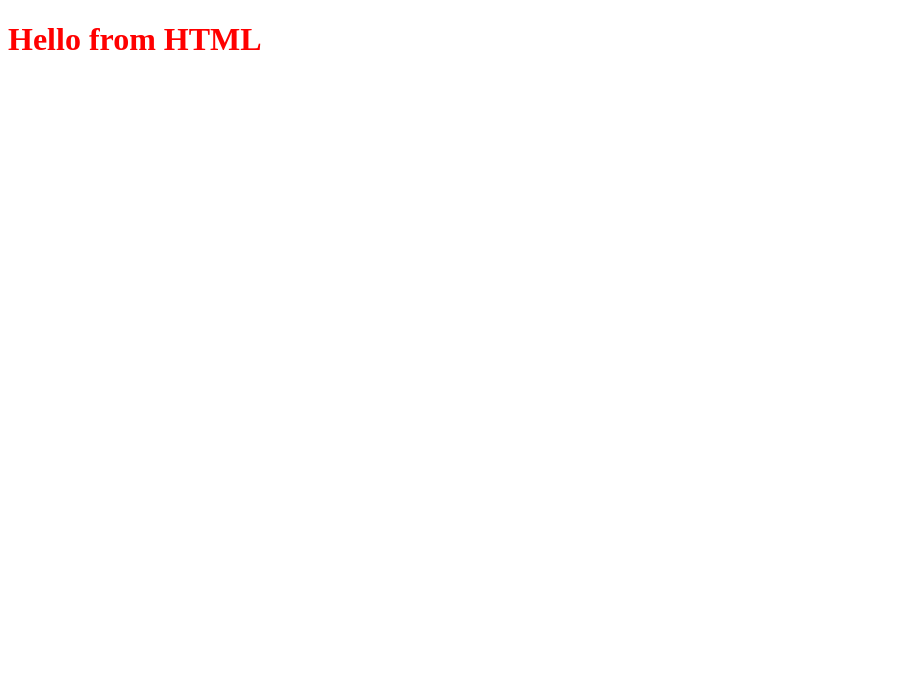
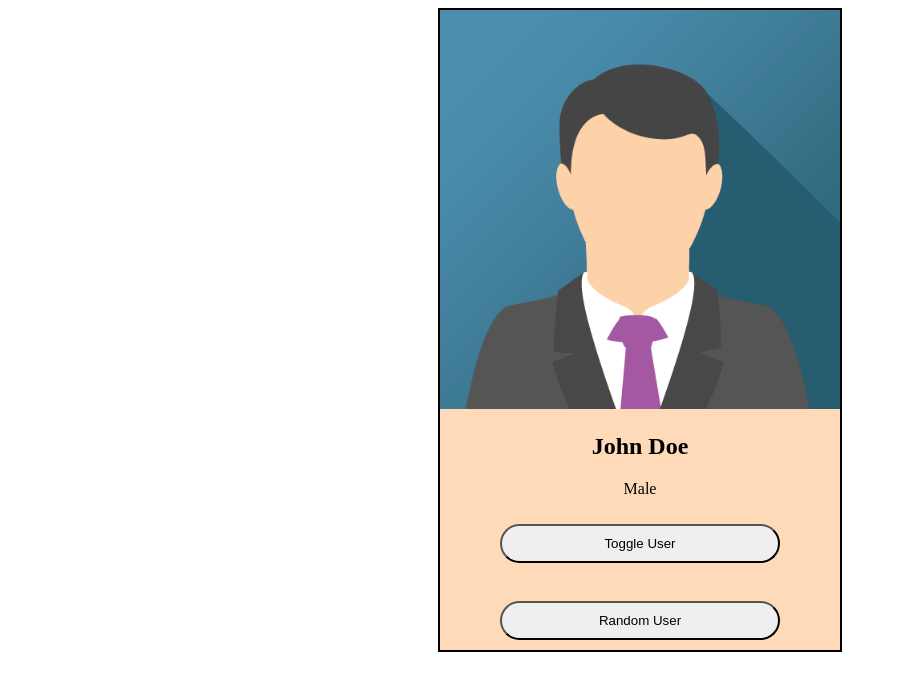
Before and after one commit to avreet3016beai25-glitch/BI-Development-Workshop, a plain HTML site: page index.html in a window 1280 px wide. Shown: the whole page, without its empty margins (0-897 px from the left). Drawn offline with Linux system fonts and the light colour scheme.

Commit message:
added user card

```diff
--- a/index.css
+++ b/index.css
@@ -1,3 +1,22 @@
 h1{
     color: red;
 }
+.card{
+    border-style: solid;
+    border-width: 2px;
+    border-color: black;
+    width: 400px;
+    text-align: center;
+    margin-left: auto;
+    margin-right: auto;
+    background-color: peachpuff;
+}
+.card img{
+    width: 100%;
+}
+.card button{
+    width: 70%;
+    padding: 10px;
+    margin: 10px;
+    border-radius: 40px;
+}
--- a/index.html
+++ b/index.html
@@ -7,7 +7,15 @@
     <link rel="stylesheet" href="index.css">
 </head>
 <body>
-    <h1>Hello from HTML</h1>
+    <!-- <h1>Hello from HTML</h1> -->
+     <div class="card">
+        <img src="john.png" alt="user-image">
+        <h2>John Doe</h2>
+        <p>Male</p>
+        <button>Toggle User</button>
+        <br><br>
+        <button>Random User</button>
+     </div>
     <script src="index.js"></script>
 </body>
 </html>
--- a/index.js
+++ b/index.js
@@ -1 +1 @@
-alert("Hello from JS");
+// alert("Hello from JS");
```
Also changed, not shown: jane.png (added), john.png (added).
